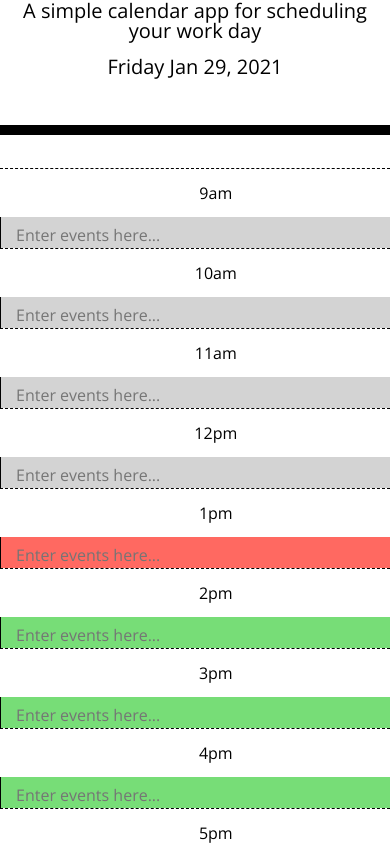
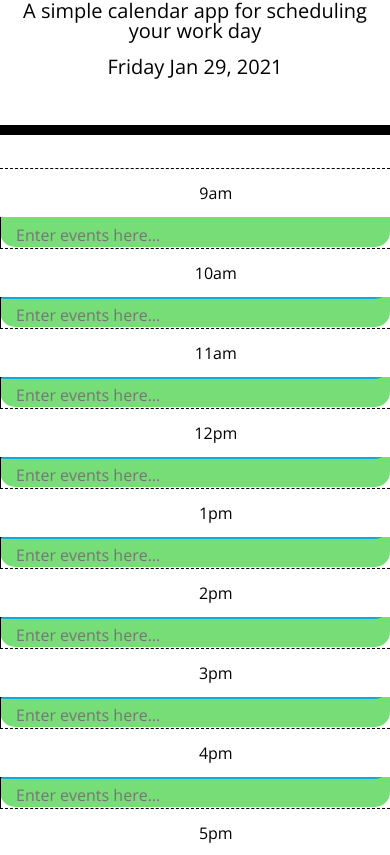
Before and after one commit to ShaylaStevenson/day-planner, a plain HTML site: page index.html in a window 390 px wide. Shown: the part 212-1067 px from the top of the page. Drawn offline with nearby package versions, Linux system fonts and the light colour scheme.

Commit message:
refactored JS-removed 20 lines:)

```diff
--- a/assets/script.js
+++ b/assets/script.js
@@ -8,34 +8,18 @@ $(document).ready(function() {
     getTodaysDate();
 
     //will be used to check if hour is in past or future
-    var currentTime = 13;
-    //moment().format("H");
-
-    //save text input to variables
-    var nineEvents = $("#nine");
-    var tenEvents = $("#ten");
-    var elevenEvents = $("#eleven");
-    var twelveEvents = $("#twelve");
-    var oneEvents = $("#one");
-    var twoEvents = $("#two");
-    var threeEvents = $("#three");
-    var fourEvents = $("#four");
-    var fiveEvents = $("#five");
+    var currentTime = moment().format("H");
 
     //get previously stored events to display in corresponding row
-    nineEvents.append(localStorage.getItem("9"));
-    tenEvents.append(localStorage.getItem("10"));
-    elevenEvents.append(localStorage.getItem("11"));
-    twelveEvents.append(localStorage.getItem("12"));
-    oneEvents.append(localStorage.getItem("1"));
-    twoEvents.append(localStorage.getItem("2"));
-    threeEvents.append(localStorage.getItem("3"));
-    fourEvents.append(localStorage.getItem("4"));
-    fiveEvents.append(localStorage.getItem("5"));
+    $(".row").each(function() {
+        var time = $(this).attr("id");
+        var textArea = localStorage.getItem(time);
+        $(this).find("textarea").val(textArea);
+    })
 
-    //assign classes to past, present, future using the value attribute
-    $(".description").each(function() {
-        var value = parseInt($(this).attr("value"));
+    //assign classes to past, present, future using the main div's ID attribute
+    $(".row").each(function() {
+        var value = parseInt($(this).attr("id"));
 
         if (value < currentTime) {
             $(this).addClass("past");
@@ -50,14 +34,8 @@ $(document).ready(function() {
 
     //set user's input to storage onclick
     $(".saveBtn").on("click", function() {
-        localStorage.setItem("9", (nineEvents.val()));
-        localStorage.setItem("10", (twoEvents.val()));
-        localStorage.setItem("11", (elevenEvents.val()));
-        localStorage.setItem("12", (twelveEvents.val()));
-        localStorage.setItem("1", (oneEvents.val()));
-        localStorage.setItem("2", (twoEvents.val()));
-        localStorage.setItem("3", (threeEvents.val()));
-        localStorage.setItem("4", (fourEvents.val()));
-        localStorage.setItem("5", (fiveEvents.val()));
+        var time = $(this).parent().attr("id");
+        var textArea = $(this).siblings(".description").val();
+        localStorage.setItem(time, textArea);
     })
 })
--- a/index.html
+++ b/index.html
@@ -33,99 +33,99 @@
       <!-- Timeblocks go here -->
 
       <!--row 9am-->
-      <div class="row time-block">
+      <div id="9" class="row time-block">
         <div class="col-md-1 hour">
           9am
         </div>
-        <textarea id="nine" class="col-md-10 description" value="9" placeholder="Enter events here..."></textarea>
+        <textarea class="col-md-10 description" placeholder="Enter events here..."></textarea>
         <button class="btn saveBtn col-md-1 icon-container">
             <i class="far fa-save fa-lg"></i>
         </button>
       </div>
 
       <!--row 10am-->
-      <div class="row time-block">
+      <div id="10" class="row time-block">
         <div class="col-md-1 hour">
           10am
         </div>
-        <textarea id="ten" class="col-md-10 description" value="10" placeholder="Enter events here..."></textarea>
+        <textarea class="col-md-10 description" placeholder="Enter events here..."></textarea>
         <button class="btn saveBtn col-md-1 icon-container">
             <i class="far fa-save fa-lg"></i>
         </button>
       </div>
 
       <!--row 11am-->
-      <div class="row time-block">
+      <div id="11" class="row time-block">
         <div class="col-md-1 hour">
           11am
         </div>
-        <textarea id="eleven" class="col-md-10 description" value="11" placeholder="Enter events here..."></textarea>
+        <textarea class="col-md-10 description" placeholder="Enter events here..."></textarea>
         <button class="btn saveBtn col-md-1 icon-container">
           <i class="far fa-save fa-lg"></i>
         </button>
       </div>
 
       <!--row 12pm-->
-      <div class="row time-block">
+      <div id="12" class="row time-block">
         <div class="col-md-1 hour">
           12pm
         </div>
-        <textarea id="twelve" class="col-md-10 description" value="12" placeholder="Enter events here..."></textarea>
+        <textarea class="col-md-10 description" placeholder="Enter events here..."></textarea>
         <button class="btn saveBtn col-md-1 icon-container">
           <i class="far fa-save fa-lg"></i>
         </button>
       </div>
 
       <!--row 1pm-->
-      <div class="row time-block">
+      <div id="13" class="row time-block">
         <div class="col-md-1 hour">
           1pm
         </div>
-        <textarea id="one" class="col-md-10 description" value="13" placeholder="Enter events here..."></textarea>
+        <textarea class="col-md-10 description" placeholder="Enter events here..."></textarea>
         <button class="btn saveBtn col-md-1 icon-container">
           <i class="far fa-save fa-lg"></i>
         </button>
       </div>
 
       <!--row 2pm-->
-      <div class="row time-block">
+      <div id="14" class="row time-block">
         <div class="col-md-1 hour">
           2pm
         </div>
-        <textarea id="two" class="col-md-10 description" value="14" placeholder="Enter events here..."></textarea>
+        <textarea class="col-md-10 description" placeholder="Enter events here..."></textarea>
         <button class="btn saveBtn col-md-1 icon-container">
           <i class="far fa-save fa-lg"></i>
         </button>
       </div>
 
       <!--row 3pm-->
-      <div class="row time-block">
+      <div id="15" class="row time-block">
         <div class="col-md-1 hour">
           3pm
         </div>
-        <textarea id="three" class="col-md-10 description" value="15" placeholder="Enter events here..."></textarea>
+        <textarea class="col-md-10 description" placeholder="Enter events here..."></textarea>
         <button class="btn saveBtn col-md-1 icon-container">
           <i class="far fa-save fa-lg"></i>
         </button>
       </div>
 
       <!--row 4pm-->
-      <div class="row time-block">
+      <div id="16" class="row time-block">
         <div class="col-md-1 hour">
           4pm
         </div>
-        <textarea id="four" class="col-md-10 description" value="16" placeholder="Enter events here..."></textarea>
+        <textarea class="col-md-10 description" placeholder="Enter events here..."></textarea>
         <button class="btn saveBtn col-md-1 icon-container">
           <i class="far fa-save fa-lg"></i>
         </button>
       </div>
 
       <!--row 5pm-->
-      <div class="row time-block">
+      <div id="17" class="row time-block">
         <div class="col-md-1 hour">
           5pm
         </div>
-        <textarea id="five" class="col-md-10 description" value="17" placeholder="Enter events here..."></textarea>
+        <textarea class="col-md-10 description" placeholder="Enter events here..."></textarea>
         <button class="btn saveBtn col-md-1 icon-container">
           <i class="far fa-save fa-lg"></i>
         </button>
```
Also changed, not shown: assets/images/egyptian-calendar.jpg (added).
